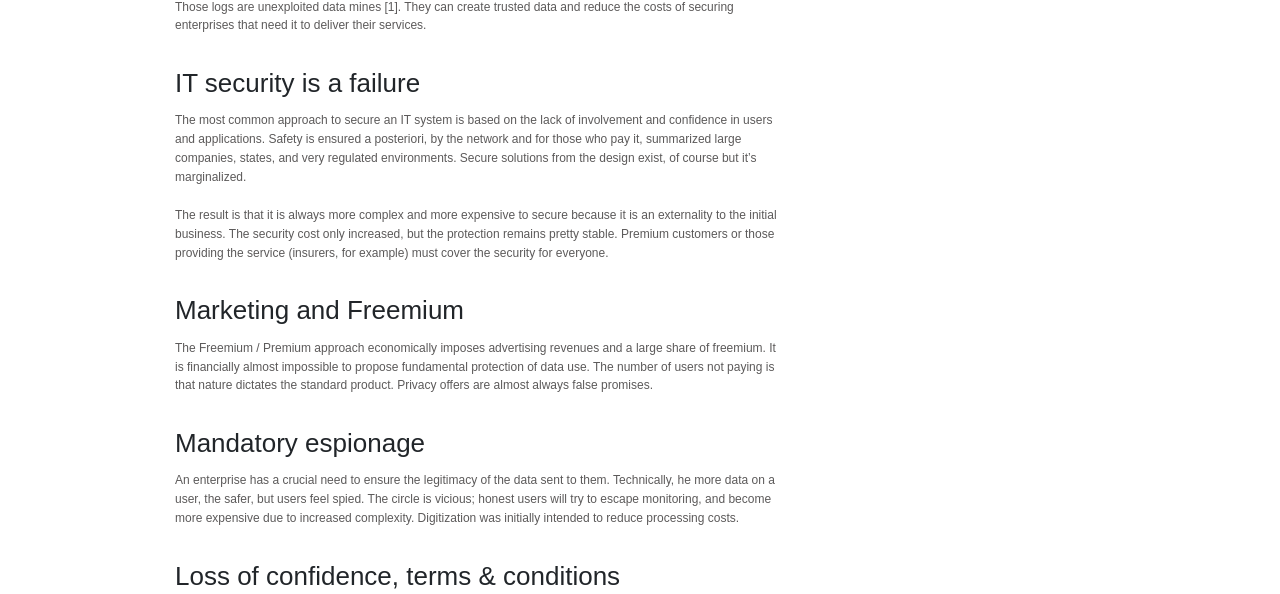
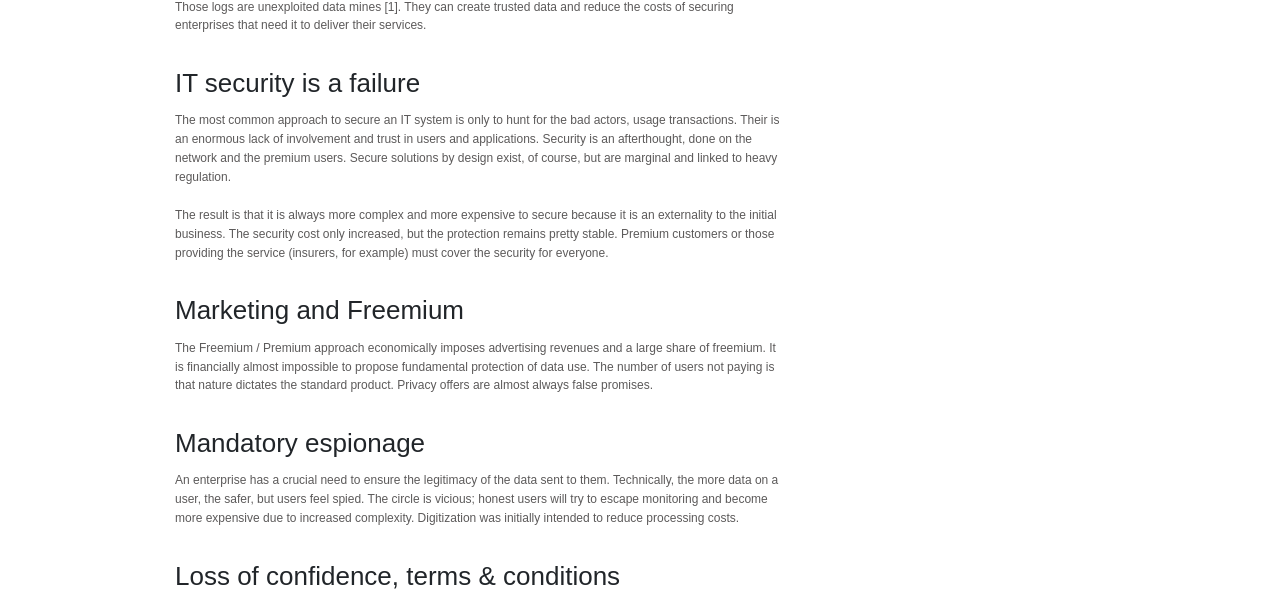
Before and after one commit to inkan-tech/http.inkan.link, a Jekyll site: the page built from _services/Problems.md, in a window 1280 px wide. Shown: the part 530-1124 px from the top of the page. Built offline with Jekyll 4.4.1, drawn with Linux system fonts in a browser that asks for light colours; some web fonts are replaced.

```diff
--- a/_services/Problems.md
+++ b/_services/Problems.md
@@ -15,7 +15,8 @@ Those logs are unexploited data mines [1]. They can create trusted data and redu
 
 ## IT security is a failure
 
-The most common approach to secure an IT system is based on the lack of involvement and confidence in users and applications. Safety is ensured a posteriori, by the network and for those who pay it, summarized large companies, states, and very regulated environments. Secure solutions from the design exist, of course but it's marginalized.
+The most common approach to secure an IT system is only to hunt for the bad actors, usage transactions. Their is an enormous lack of involvement and trust in users and applications. Security is an afterthought, done on the network and the premium users.
+Secure solutions by design exist, of course, but are marginal and linked to heavy regulation.
 
 The result is that it is always more complex and more expensive to secure because it is an externality to the initial business. The security cost only increased, but the protection remains pretty stable. Premium customers or those providing the service (insurers, for example) must cover the security for everyone.
 
@@ -26,7 +27,7 @@ Privacy offers are almost always false promises.
 
 ## Mandatory espionage
 
-An enterprise has a crucial need to ensure the legitimacy of the data sent to them. Technically, he more data on a user, the safer, but users feel spied. The circle is vicious; honest users will try to escape monitoring, and become more expensive due to increased complexity. Digitization was initially intended to reduce processing costs.
+An enterprise has a crucial need to ensure the legitimacy of the data sent to them. Technically, the more data on a user, the safer, but users feel spied. The circle is vicious; honest users will try to escape monitoring and become more expensive due to increased complexity. Digitization was initially intended to reduce processing costs.
 
 ## Loss of confidence, terms & conditions
 
```
Also changed, not shown: index.md (+1 -1 lines).
